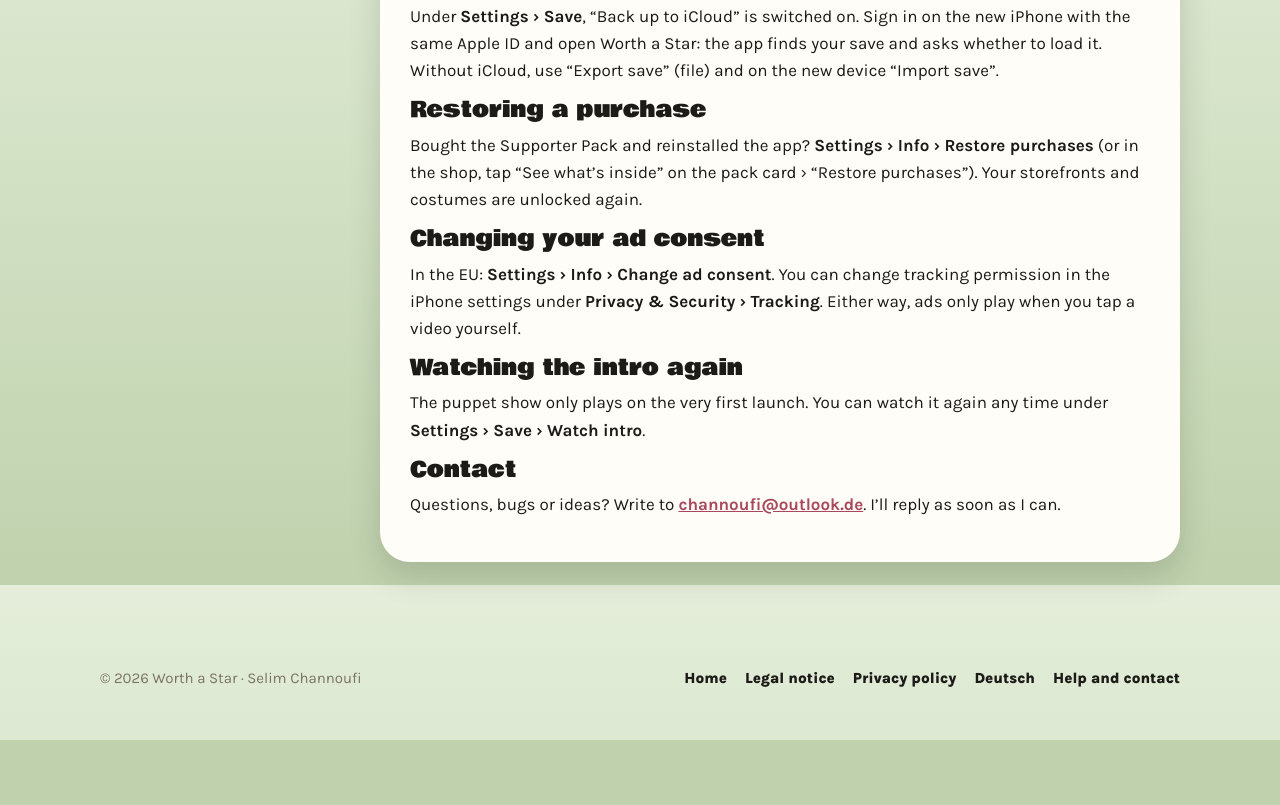
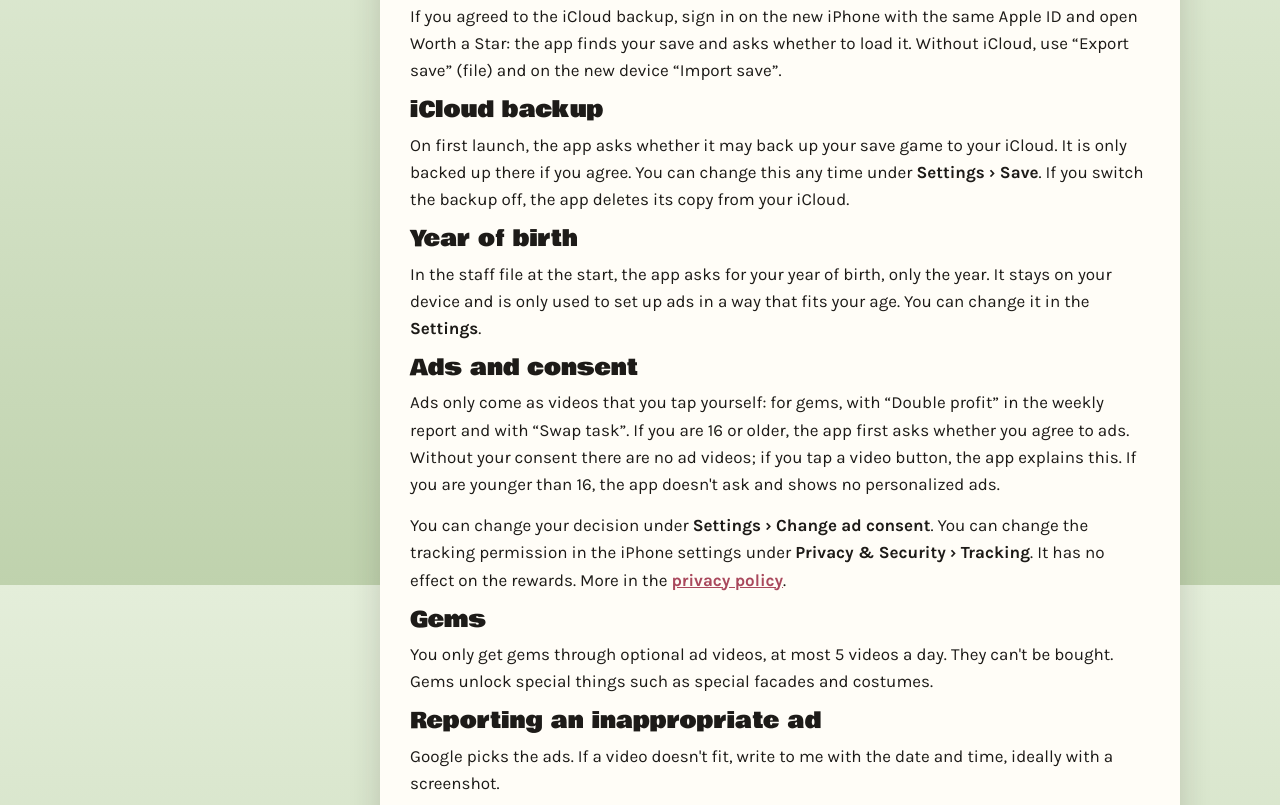
Before and after one commit to Seliminici/worth-a-star-info, a plain HTML site: page anleitung-en.html in a window 1280 px wide. Shown: the part 5015-5820 px from the top of the page. Before the commit the page ends 5755 px from the top, so only its background shows below. Drawn offline with Linux system fonts and the light colour scheme.

Commit message:
RECHT-1A Teil C: Unterstützer-Paket überall entfernt – Startseite nennt stattdessen „Kostenlos, ohne Käufe“ und freiwillige Werbung (DE/EN); Anleitung › Hilfe: „Kauf wiederherstellen“ gestrichen, neu iCloud-Sicherung (nur nach Zustimmung), Geburtsjahr, Werbung und Einwilligung (ohne Einwilligung keine Videos, unter 16 keine Abfrage), Juwelen (nur über Videos), unpassende Werbung melden; Fuß aller Seiten mit Impressum und Datenschutz geprüft
Co-Authored-By: Claude Fable 5.2 <noreply@anthropic.com>

```diff
--- a/anleitung-en.html
+++ b/anleitung-en.html
@@ -170,11 +170,18 @@
         <div>
           <h2><img src="img/symbole/glocke.svg" alt="">Help and contact</h2>
           <h3>Moving your save to a new iPhone</h3>
-          <p>Under <b>Settings › Save</b>, “Back up to iCloud” is switched on. Sign in on the new iPhone with the same Apple ID and open Worth a Star: the app finds your save and asks whether to load it. Without iCloud, use “Export save” (file) and on the new device “Import save”.</p>
-          <h3>Restoring a purchase</h3>
-          <p>Bought the Supporter Pack and reinstalled the app? <b>Settings › Info › Restore purchases</b> (or in the shop, tap “See what’s inside” on the pack card › “Restore purchases”). Your storefronts and costumes are unlocked again.</p>
-          <h3>Changing your ad consent</h3>
-          <p>In the EU: <b>Settings › Info › Change ad consent</b>. You can change tracking permission in the iPhone settings under <b>Privacy &amp; Security › Tracking</b>. Either way, ads only play when you tap a video yourself.</p>
+          <p>If you agreed to the iCloud backup, sign in on the new iPhone with the same Apple ID and open Worth a Star: the app finds your save and asks whether to load it. Without iCloud, use “Export save” (file) and on the new device “Import save”.</p>
+          <h3>iCloud backup</h3>
+          <p>On first launch, the app asks whether it may back up your save game to your iCloud. It is only backed up there if you agree. You can change this any time under <b>Settings › Save</b>. If you switch the backup off, the app deletes its copy from your iCloud.</p>
+          <h3>Year of birth</h3>
+          <p>In the staff file at the start, the app asks for your year of birth, only the year. It stays on your device and is only used to set up ads in a way that fits your age. You can change it in the <b>Settings</b>.</p>
+          <h3>Ads and consent</h3>
+          <p>Ads only come as videos that you tap yourself: for gems, with “Double profit” in the weekly report and with “Swap task”. If you are 16 or older, the app first asks whether you agree to ads. Without your consent there are no ad videos; if you tap a video button, the app explains this. If you are younger than 16, the app doesn't ask and shows no personalized ads.</p>
+          <p>You can change your decision under <b>Settings › Change ad consent</b>. You can change the tracking permission in the iPhone settings under <b>Privacy &amp; Security › Tracking</b>. It has no effect on the rewards. More in the <a href="datenschutz-en.html">privacy policy</a>.</p>
+          <h3>Gems</h3>
+          <p>You only get gems through optional ad videos, at most 5 videos a day. They can't be bought. Gems unlock special things such as special facades and costumes.</p>
+          <h3>Reporting an inappropriate ad</h3>
+          <p>Google picks the ads. If a video doesn't fit, write to me with the date and time, ideally with a screenshot.</p>
           <h3>Watching the intro again</h3>
           <p>The puppet show only plays on the very first launch. You can watch it again any time under <b>Settings › Save › Watch intro</b>.</p>
           <h3>Contact</h3>
```
Also changed, not shown: anleitung.html (+12 -5 lines), index-en.html (+1 -1 lines), index.html (+1 -1 lines).
